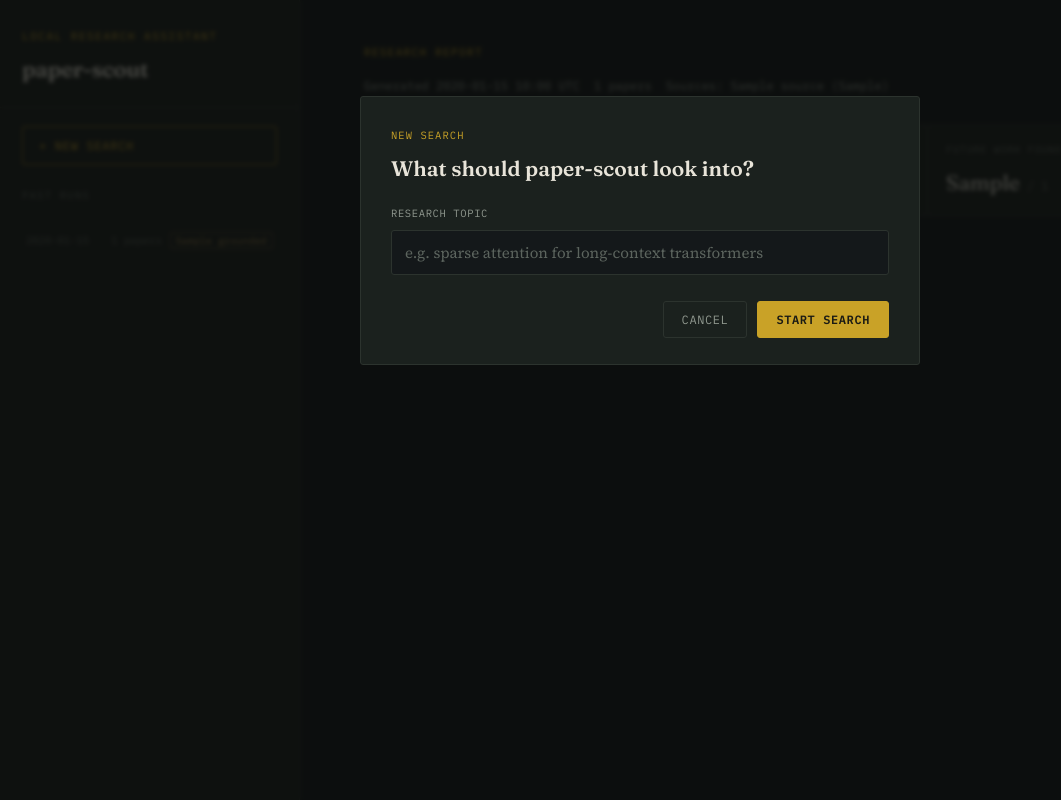
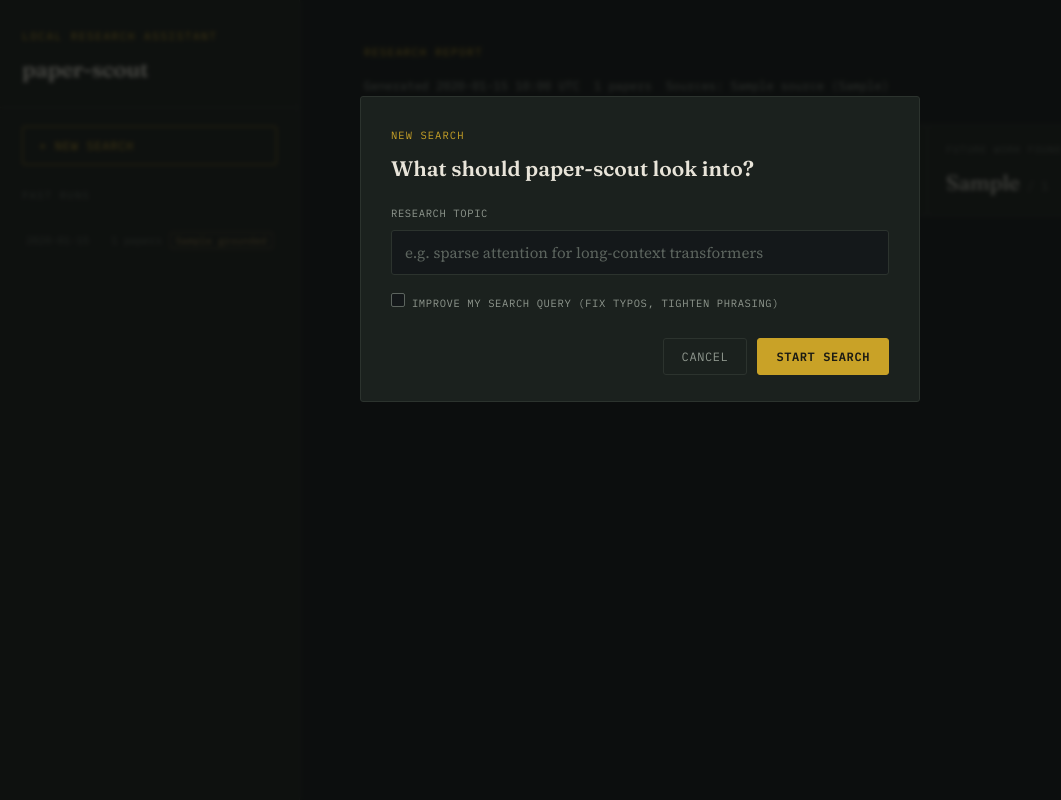
Before and after one commit to AmirmasoudCS/paper-scout, a FastAPI app: template paper_scout/web/templates/index.html in a window 1280 px wide, after a click on "NEW SEARCH". Shown: the whole page, without its empty margins (0-1061 px from the left). Run offline with FastAPI, Linux system fonts and the light colour scheme; the template is opened without the code that fills it: most values are stand-ins (such as "Sample title", 1, 10 or a date in 2020); some libraries are stand-ins or nearby versions.

Commit message:
Adding the chekbox to the index html file to be shown in the web interface

```diff
--- a/paper_scout/web/templates/index.html
+++ b/paper_scout/web/templates/index.html
@@ -45,6 +45,13 @@
         <input type="text" id="queryInput" name="query" placeholder="e.g. sparse attention for long-context transformers" autofocus required>
       </div>
 
+      <div class="field-group" style="margin-bottom: 10px;">
+        <label class="checkbox-row" style="margin-bottom: 0;">
+          <input type="checkbox" name="refine" value="1">
+          Improve my search query (fix typos, tighten phrasing)
+        </label>
+      </div>
+
       <div class="modal-actions">
         <button type="button" class="btn" onclick="document.getElementById('modalOverlay').classList.remove('open')">Cancel</button>
         <button type="submit" class="btn btn-primary">Start search</button>
```
